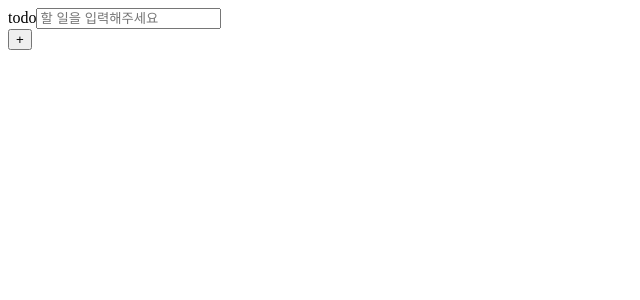
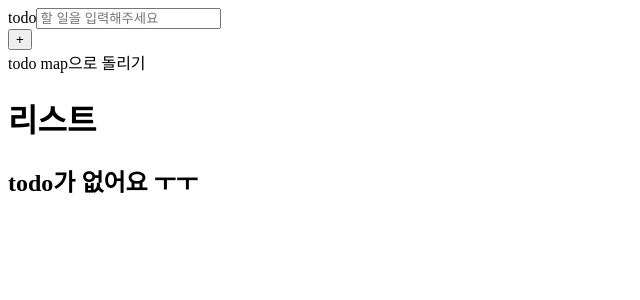
Before and after one commit to userJu/wanted-pre-onboarding-frontend, a React (Create React App) app: page /todo in a window 1280 px wide. Shown: the top 300 px of the page, without its empty margins (0-640 px from the left). Built offline with nearby package versions, Linux system fonts and the light colour scheme.

Commit message:
Feat: Todo 페이지를 제작하고 List를 보여주기 위해 TodoList 제작

```diff
--- a/src/pages/todo/TodoPage.tsx
+++ b/src/pages/todo/TodoPage.tsx
@@ -1,10 +1,49 @@
-import React from "react";
+import React, { useState, useEffect, useCallback } from "react";
 import Form from "./components/Form";
+import TodoList from "./components/TodoList";
+import Todos from "./components/Todos";
+import { TodoType } from "./types";
 
 const Todo = () => {
+  const [todos, setTodos] = useState<TodoType[] | []>([]);
+  const [todo, setTodo] = useState<TodoType | undefined>(undefined);
+  // const [selectedTodo, setSelectedTodo] = useState<number | null>(null);
+
+  useEffect(() => {
+    setNewestTodo();
+    console.log(todo);
+  }, [todos]);
+
+  const setNewestTodo = useCallback(() => {
+    const todoLength = todos.length;
+    setTodo(todos[todoLength - 1]);
+  }, [todos]);
+
+  const setNewTodos = (newTodo: TodoType) => {
+    setTodos((prev) => [...prev, newTodo]);
+  };
+
+  const onTodoClick = (e: React.MouseEvent<HTMLLIElement>) => {
+    if (e.currentTarget.dataset.id) {
+      setSelectedTodo(parseInt(e.currentTarget.dataset.id));
+    }
+  };
+
+  const setSelectedTodo = (todoKey: number | undefined) => {
+    const selectedTodo = todos.find((todo) => todo.key === todoKey);
+    selectedTodo && setTodo(selectedTodo);
+  };
+
   return (
     <div>
-      <Form></Form>
+      <Form setNewTodos={setNewTodos}></Form>
+      <Todos></Todos>
+      {todos.map((todo) => (
+        <li onClick={onTodoClick} key={todo.key} data-id={todo.key}>
+          {todo.title}
+        </li>
+      ))}
+      <TodoList todo={todo}></TodoList>
     </div>
   );
 };
--- a/src/pages/todo/components/TodoList.tsx
+++ b/src/pages/todo/components/TodoList.tsx
@@ -1,7 +1,23 @@
 import React from "react";
+import { TodoType } from "../types";
 
-const TodoLists = () => {
-  return <div></div>;
+const TodoLists = ({ todo }: { todo: TodoType | undefined }) => {
+  console.log(todo);
+  return (
+    <div>
+      {todo ? (
+        <div>
+          <h1>리스트</h1>
+          <h2>{todo.title}</h2>
+        </div>
+      ) : (
+        <div>
+          <h1>리스트</h1>
+          <h2>todo가 없어요 ㅜㅜ</h2>
+        </div>
+      )}
+    </div>
+  );
 };
 
 export default TodoLists;
```
